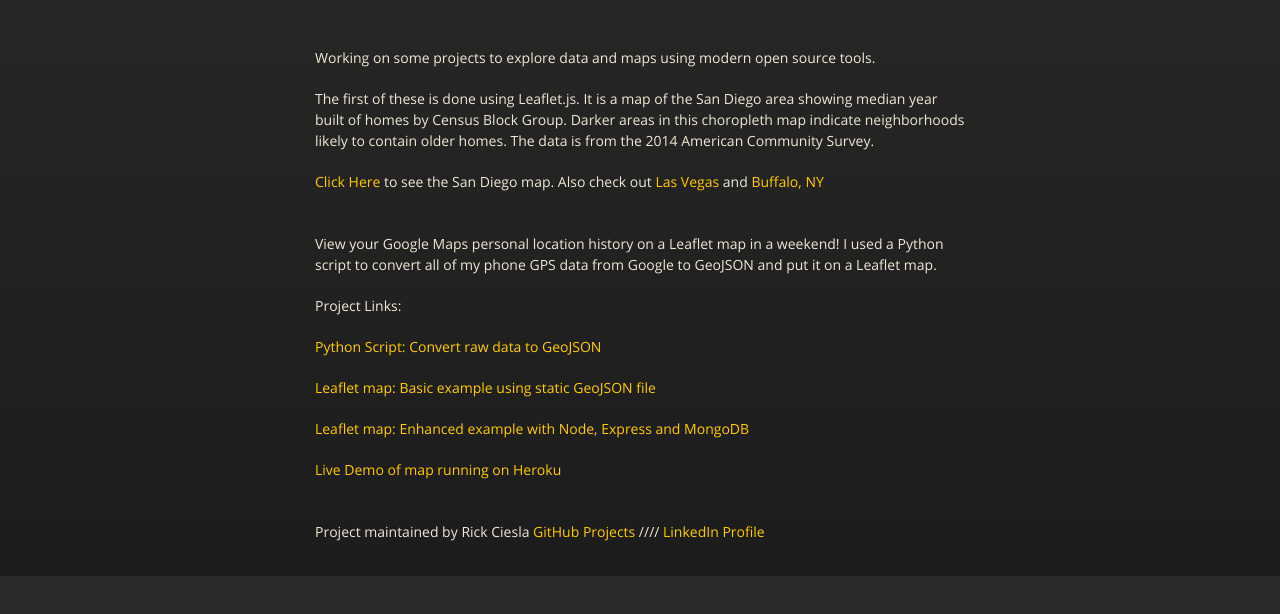
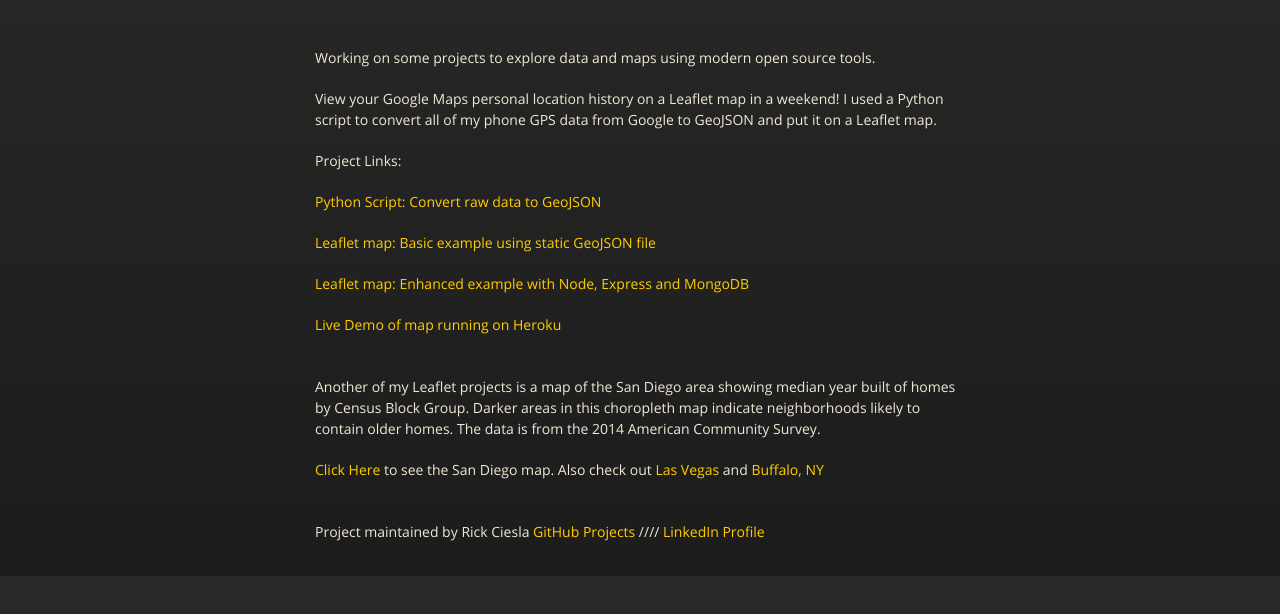
Before and after one commit to rtbigdata/rtbigdata.github.io, a plain HTML site: page index.html in a window 1280 px wide. Shown: the part 224-838 px from the top of the page. Drawn offline with nearby package versions, Linux system fonts and the light colour scheme.

Commit message:
Re-order the project links

```diff
--- a/index.html
+++ b/index.html
@@ -36,16 +36,17 @@
 
         <p>Working on some projects to explore data and maps using modern open source tools.</p>
 
-        <p>The first of these is done using Leaflet.js.  It is a map of the San Diego area showing median year built of homes by Census Block Group.  Darker areas in this choropleth map indicate neighborhoods likely to contain older homes.  The data is from the 2014 American Community Survey.</p>
-
-<p><a href="homesyearbuilt/SanDiego.html">Click Here</a> to see the San Diego map.  Also check out <a href="homesyearbuilt/LasVegas.html">Las Vegas</a> and <a href="homesyearbuilt/Buffalo.html">Buffalo, NY</a></p>
-<br>
-<p>View your Google Maps personal location history on a Leaflet map in a weekend!  I used a Python script to convert all of my phone GPS data from Google to GeoJSON and put it on a Leaflet map.
+        <p>View your Google Maps personal location history on a Leaflet map in a weekend!  I used a Python script to convert all of my phone GPS data from Google to GeoJSON and put it on a Leaflet map.
         <p>Project Links:</p>
         <p><a href="https://github.com/rtbigdata/google-location-geojson.py">Python Script: Convert raw data to GeoJSON</a></p>
         <p><a href="https://github.com/rtbigdata/my-google-locations">Leaflet map: Basic example using static GeoJSON file</a></p>
         <p><a href="https://github.com/rtbigdata/gpoints">Leaflet map: Enhanced example with Node, Express and MongoDB</a></p>
         <p><a href="https://secret-earth-76587.herokuapp.com/gpoints/34.1629/-118.3123">Live Demo of map running on Heroku</a></p>
+<br>
+
+        <p>Another of my Leaflet projects is a map of the San Diego area showing median year built of homes by Census Block Group.  Darker areas in this choropleth map indicate neighborhoods likely to contain older homes.  The data is from the 2014 American Community Survey.</p>
+
+<p><a href="homesyearbuilt/SanDiego.html">Click Here</a> to see the San Diego map.  Also check out <a href="homesyearbuilt/LasVegas.html">Las Vegas</a> and <a href="homesyearbuilt/Buffalo.html">Buffalo, NY</a></p>
 <br>
           <span class="credits left">Project maintained by Rick Ciesla <a href="https://github.com/rtbigdata">GitHub Projects</a> //// <a href="https://linkedin.com/in/rickciesla">LinkedIn Profile</a></span>
 
```
